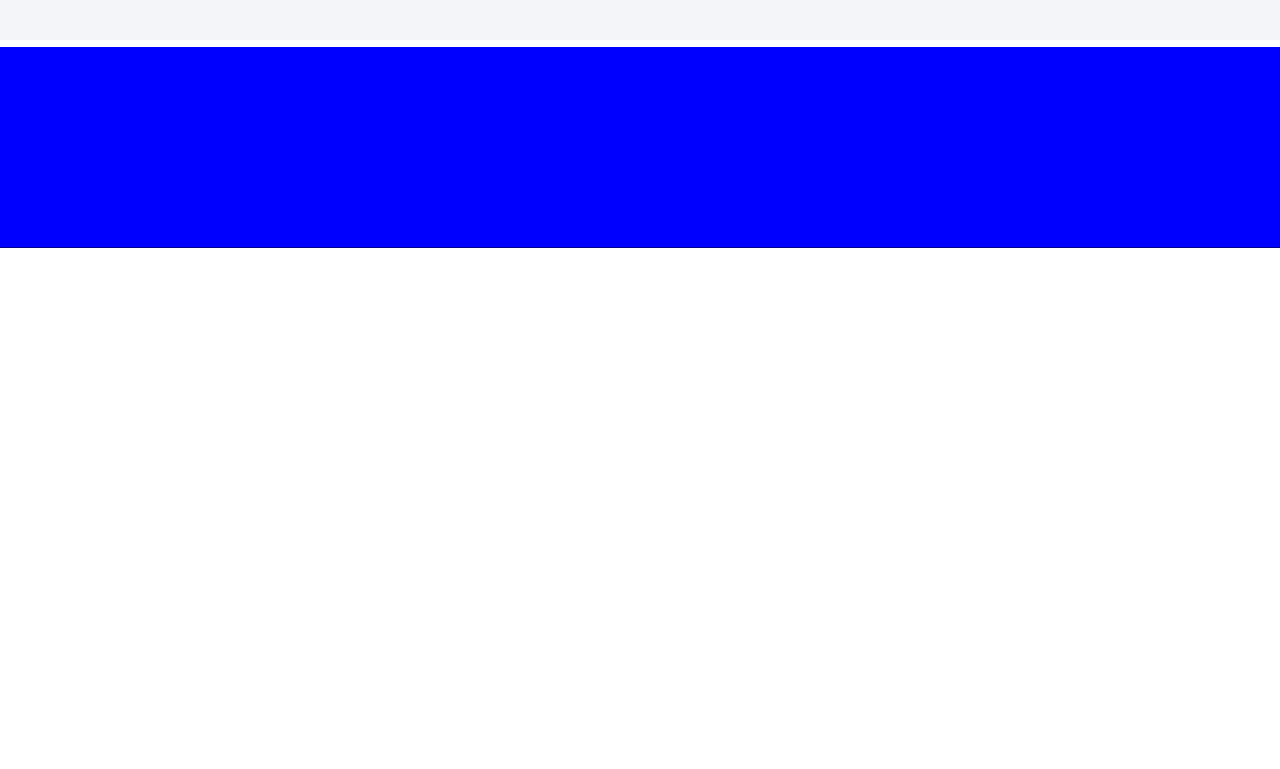
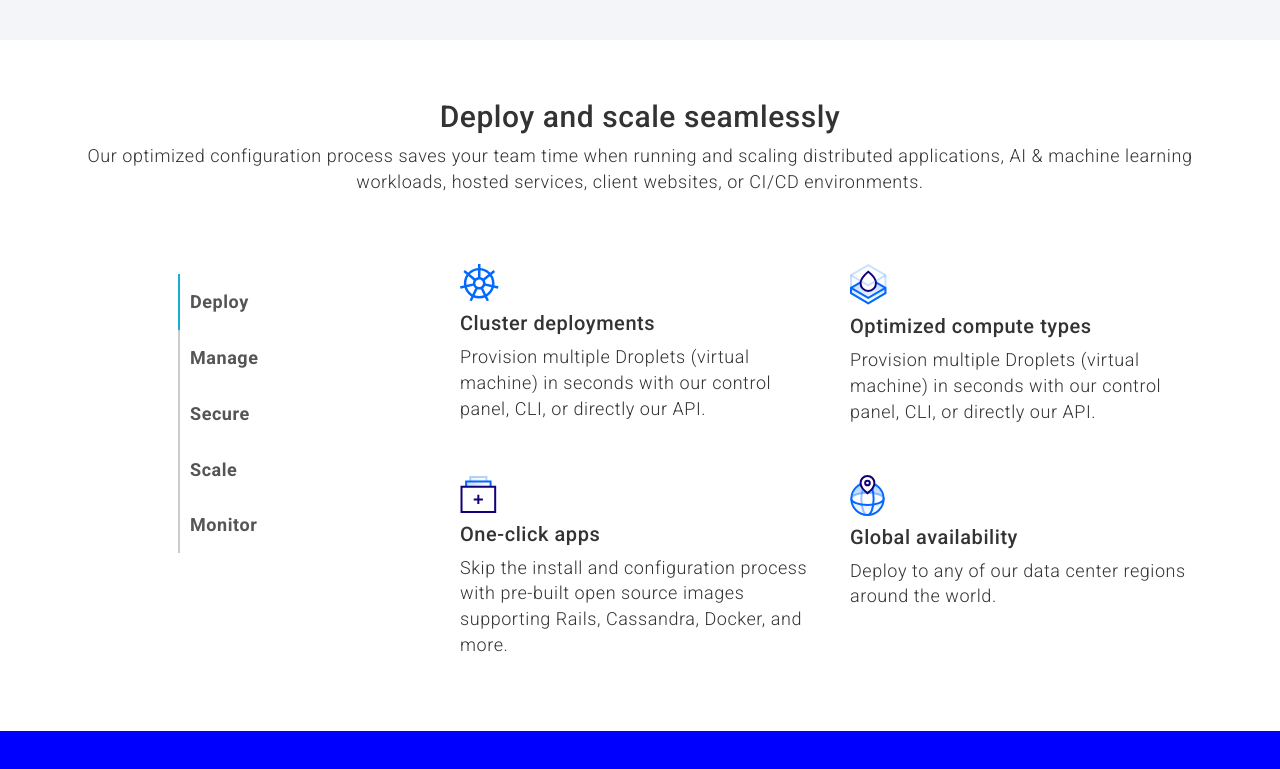
Before and after one commit to GiovanniTondi/html-css-digitalocean, a plain HTML site: page index.html in a window 1280 px wide. Shown: the part 855-1624 px from the top of the page. Before the commit the page ends 1103 px from the top, so only its background shows below. Drawn offline with nearby package versions, Linux system fonts and the light colour scheme.

Commit message:
Completata sezione deploy

```diff
--- a/css/style.css
+++ b/css/style.css
@@ -10,6 +10,10 @@
 body {
     font-family: 'Roboto', sans-serif;
     letter-spacing: 0.04em;
+}
+
+p {
+    font-size: 18px;
 }
 
 a {
@@ -132,6 +136,7 @@ header .cards .terms a {
 
 
 /* main */
+/* .customers */
 .customers {
     padding: 40px 0;
     background-color: #f3f5f9;
@@ -155,7 +160,59 @@ header .cards .terms a {
 .customers .link {
     margin-top: 25px;
 }
+/* /.customers */
 
+/* .deploy */
+.deploy {
+    padding: 40px 0;
+}
+
+.deploy .box {
+    margin-bottom: 50px;
+    text-align: center;
+}
+
+.deploy .box p {
+    font-weight: 300;
+}
+
+.deploy .menu-laterale {
+    margin-top: 30px;
+}
+
+.deploy .menu-laterale li {
+    display: block;
+    padding: 15px 10px;
+    border-left: solid 2px #ccc;
+}
+
+.deploy .menu-laterale .active {
+    border-color: #15afd1;
+}
+
+.deploy .menu-laterale li a {
+    color: #555;
+}
+
+.deploy .cards {
+    padding: 20px 0;
+}
+
+.deploy .cards h4 {
+    font-size: 20px;
+}
+
+.deploy .cards p {
+    font-weight: 300;
+}
+
+
+/* Small devices (tablets, 768px and up) */
+@media screen and (min-width: 768px) {
+    .deploy .menu-laterale {
+        margin-left: 20%;
+    }
+}
 
 /* Large devices (large desktops, 1200px and up) */
 @media screen and (min-width: 1200px) {
@@ -177,6 +234,11 @@ header .cards .terms a {
     }
 
 
+    .deploy .menu-laterale {
+        margin-left: 30%;
+    }
+
+
 }
 
 /* DEBUG */
--- a/index.html
+++ b/index.html
@@ -139,29 +139,67 @@
         </section>
 
         <!-- Sezione deploy -->
-        <section>
+        <section class="deploy">
             <div class="container">
                 <div class="row">
                     <div class="col-xs-12">
-                        <!-- Titolo e paragrafo -->
+                        <div class="box">
+                            <h2>Deploy and scale seamlessly</h2>
+                            <p>
+                                Our optimized configuration process saves your team time when running and scaling distributed applications, AI & machine learning workloads, hosted services, client websites, or CI/CD environments.
+                            </p>
+                        </div>
                     </div>
                     <div class="col-xs-12 col-sm-4">
-                        <!-- Sezione link laterali -->
+                        <div class="menu-laterale">
+                            <ul>
+                                <li class="active"><a href="#">Deploy</a></li>
+                                <li><a href="#">Manage</a></li>
+                                <li><a href="#">Secure</a></li>
+                                <li><a href="#">Scale</a></li>
+                                <li><a href="#">Monitor</a></li>
+                            </ul>
+                        </div>
+
                     </div>
                     <div class="col-xs-12 col-sm-8">
                         <!-- Annidamento -->
                         <div class="row">
                             <div class="col-xs-12 col-sm-6">
-                                <!-- card deploy -->
+                                <div class="cards">
+                                    <img src="img/ico1.svg" alt="ico1">
+                                    <h4>Cluster deployments</h4>
+                                    <p>
+                                        Provision multiple Droplets (virtual machine) in seconds with our control panel, CLI, or directly our API.
+                                    </p>
+                                </div>
                             </div>
                             <div class="col-xs-12 col-sm-6">
-                                <!-- card deploy -->
+                                <div class="cards">
+                                    <img src="img/ico2.svg" alt="ico1">
+                                    <h4>Optimized compute types</h4>
+                                    <p>
+                                        Provision multiple Droplets (virtual machine) in seconds with our control panel, CLI, or directly our API.
+                                    </p>
+                                </div>
                             </div>
                             <div class="col-xs-12 col-sm-6">
-                                <!-- card deploy -->
+                                <div class="cards">
+                                    <img src="img/ico3.svg" alt="ico1">
+                                    <h4>One-click apps</h4>
+                                    <p>
+                                        Skip the install and configuration process with pre-built open source images supporting Rails, Cassandra, Docker, and more.
+                                    </p>
+                                </div>
                             </div>
                             <div class="col-xs-12 col-sm-6">
-                                <!-- card deploy -->
+                                <div class="cards">
+                                    <img src="img/ico4.svg" alt="ico1">
+                                    <h4>Global availability</h4>
+                                    <p>
+                                        Deploy to any of our data center regions around the world.
+                                    </p>
+                                </div>
                             </div>
                         </div>
                         <!-- /*Annidamento -->
```
